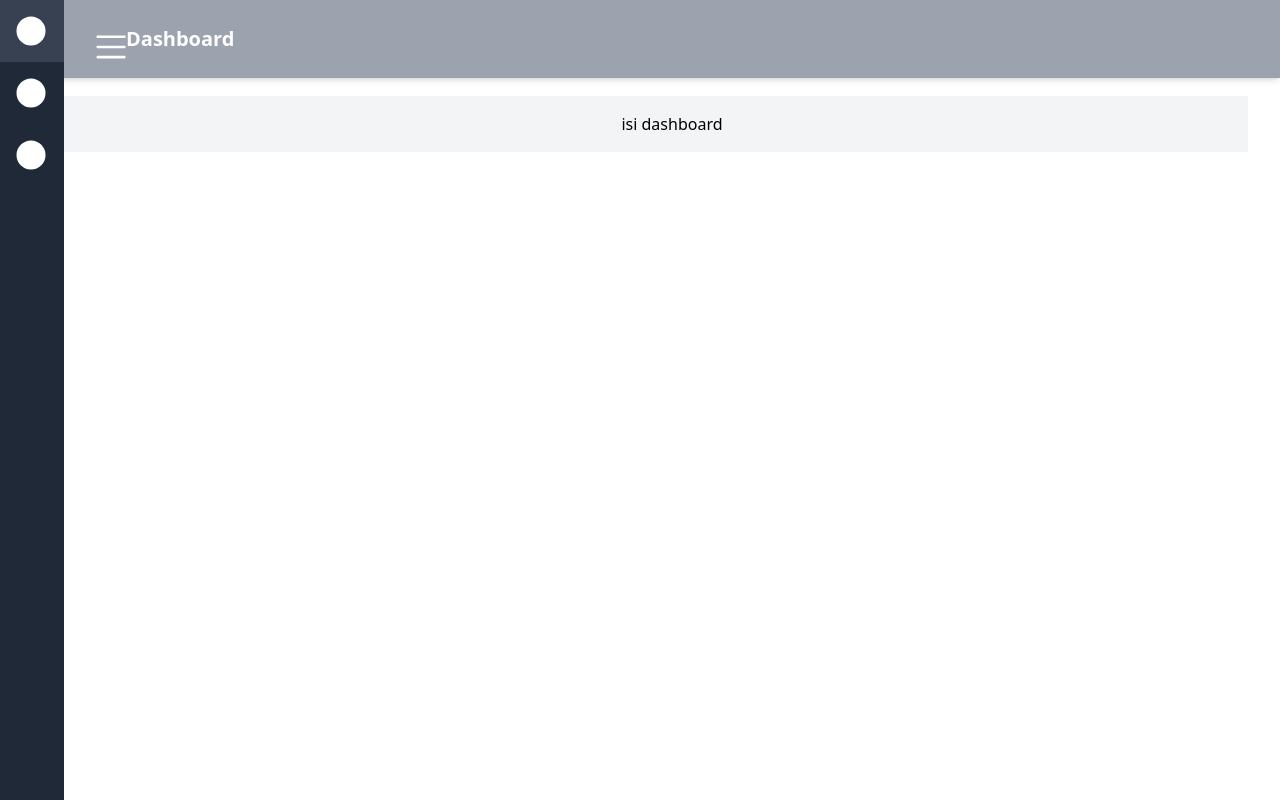
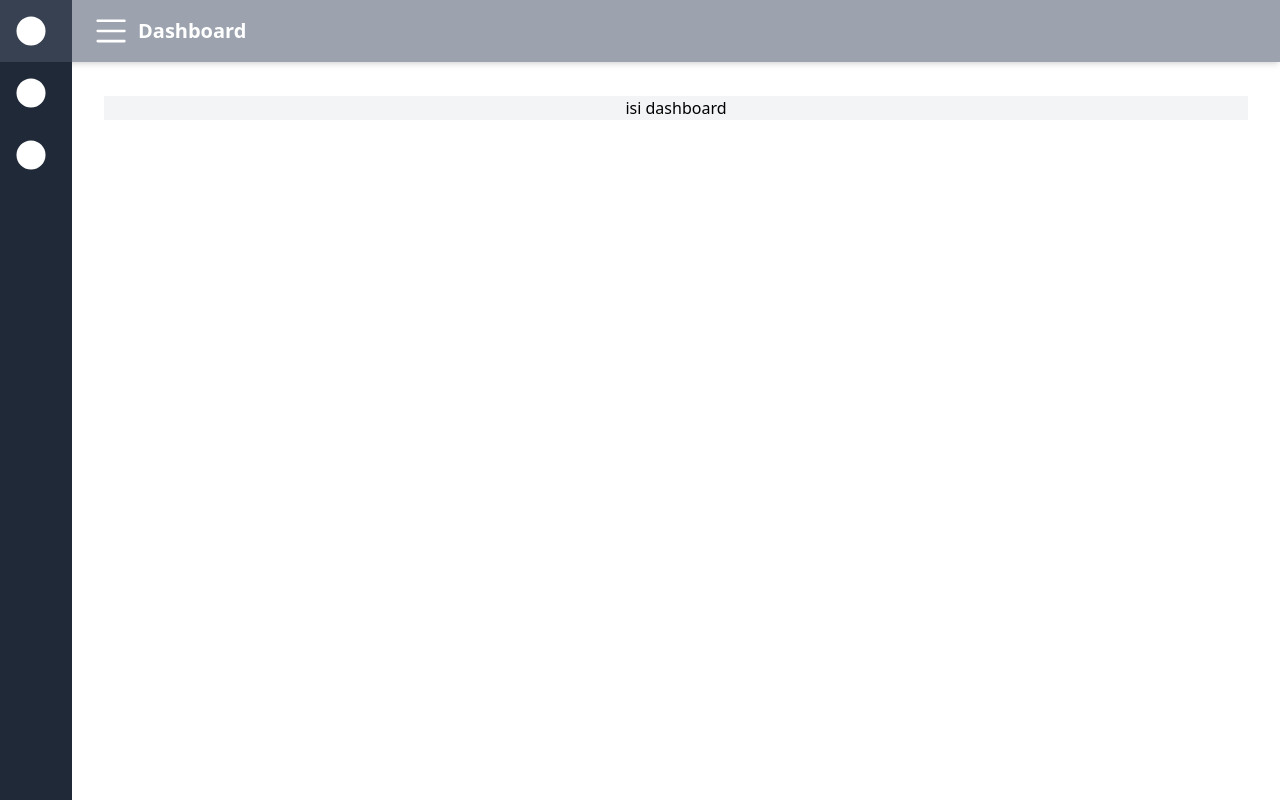
Before and after one commit to JorLojor/pertamini-unpad, a React (Vite) app in the folder FE/: page / in a window 1280 px wide. Built offline with nearby package versions, Linux system fonts and the light colour scheme.

Commit message:
fix layout sidebar

```diff
--- a/FE/package.json
+++ b/FE/package.json
@@ -10,6 +10,7 @@
     "preview": "vite preview"
   },
   "dependencies": {
+    "framer-motion": "^11.5.4",
     "lucide-react": "^0.439.0",
     "react": "^18.3.1",
     "react-dom": "^18.3.1",
--- a/FE/src/components/header/header.jsx
+++ b/FE/src/components/header/header.jsx
@@ -1,12 +1,15 @@
 import { FiChevronRight } from "react-icons/fi";
 import { SlMenu } from "react-icons/sl";
 import propTypes from "prop-types";
+import { motion } from "framer-motion";
 
 const Header = ({ buka, toggleSidebar }) => {
      return (
           <header
                className={`bg-gray-400 fixed top-0 left-0 text-white p-4 flex justify-between items-center shadow-md w-full `}>
-               <div className={`${buka ? "ms-52" : "ms-0"}`}>
+               <motion.div
+                    animate={{ marginLeft: buka ? 180 : 0 }}
+                    transition={{ duration: 0.5 }}>
                     <div className="flex items-center">
                          <button
                               onClick={toggleSidebar}
@@ -20,9 +23,9 @@ const Header = ({ buka, toggleSidebar }) => {
                                    <SlMenu size={30} className="text-white" />
                               )}
                          </button>
-                         <div className="text-xl font-bold">Dashboard</div>
+                         <div className="text-xl font-bold ps-3">Dashboard</div>
                     </div>
-               </div>
+               </motion.div>
           </header>
      );
 };
--- a/FE/src/components/sidebar/Sidebar.css
+++ /dev/null
@@ -1,65 +0,0 @@
-.sidebar {
-    position: fixed;
-    top: 0;
-    left: 0;
-    display: flex;
-    flex-direction: column;
-    align-items: center;
-    height: 100vh;
-    background-color: #1f2937;
-    color: #9ca3af;
-    border-radius: 0;
-    transition: width 0.3s ease;
-  }
-
-  .sidebar.tutup {
-    width: 4rem;
-  }
-
-  .sidebar.buka {
-    width: 16rem;
-  }
-
-  .main-content {
-    margin-left: 4rem;
-    padding: 1rem;
-    transition: margin-left 0.3s ease;
-  }
-
-  .sidebar.open + .main-content {
-    margin-left: 16rem;
-  }
-
-  .sidebar button {
-    display: flex;
-    align-items: center;
-    justify-content: center;
-    margin-top: 0.75rem;
-    width: 3rem;
-    height: 3rem;
-    border-radius: 0.375rem;
-    background: none;
-    border: none;
-    color: inherit;
-    cursor: pointer;
-    transition: background-color 0.2s;
-  }
-
-  .sidebar button:hover {
-    background-color: #374151;
-    color: #d1d5db;
-  }
-
-  .toggle-btn {
-    margin-top: 1rem;
-    width: 30px;
-    height: 30px;
-  }
-
-  .mt-auto {
-    margin-top: auto;
-  }
-
-  .bg-gray-800 {
-    background-color: #1f2937;
-  }
--- a/FE/src/components/sidebar/Sidebar.jsx
+++ b/FE/src/components/sidebar/Sidebar.jsx
@@ -1,10 +1,13 @@
 import { FaCircle } from "react-icons/fa";
-import './Sidebar.css';
 import propTypes from 'prop-types';
+import { motion } from "framer-motion";
 
 const Sidebar = ({ buka }) => {
   return (
-    <div className={`sidebar ${buka ? 'buka' : 'tutup'} bg-gray-800 h-full flex flex-col`}>
+    <motion.div
+      animate={{ width: buka ? '15rem' : '4.5rem' }}
+      transition={{ duration: 0.5 }}
+      className={`sidebar ${buka ? 'buka' : 'tutup'} bg-gray-800 h-full flex flex-col fixed top-0 left-0`}>
       <div className="button-sidebar flex flex-row space-x-4 items-center p-4 w-full hover:bg-gray-700 active:bg-gray-600 cursor-pointer">
         <FaCircle size={30} className="text-white" />
         {buka && <p className="text-white">Fitur A</p>}
@@ -19,7 +22,7 @@ const Sidebar = ({ buka }) => {
         <FaCircle size={30} className="text-white" />
         {buka && <p className="text-white">Fitur C</p>}
       </div>
-    </div>
+    </motion.div>
   );
 };
 
--- a/FE/src/pages/Dashboard.jsx
+++ b/FE/src/pages/Dashboard.jsx
@@ -18,9 +18,7 @@ const Dashboard = () => {
                </div>
 
                <div
-                    className={`bg-gray-100 flex flex-col mt-16 ${
-                         buka ? "ms-24" : "ms-0"
-                    }`}>
+                    className={`bg-gray-100 flex flex-col mt-16 ms-[4.5rem]`}>
                     <div className="main-content">isi dashboard</div>
                </div>
           </>
```
Also changed, not shown: 1 other file (tests, documents, lock files or other folders).
